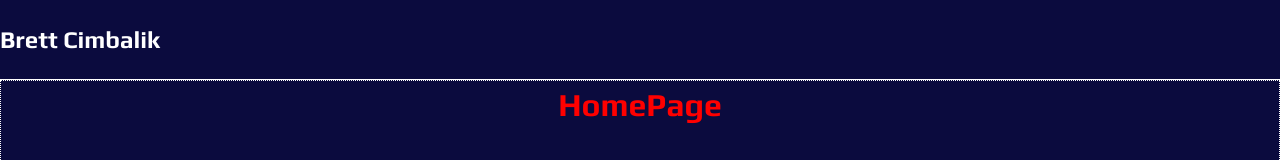
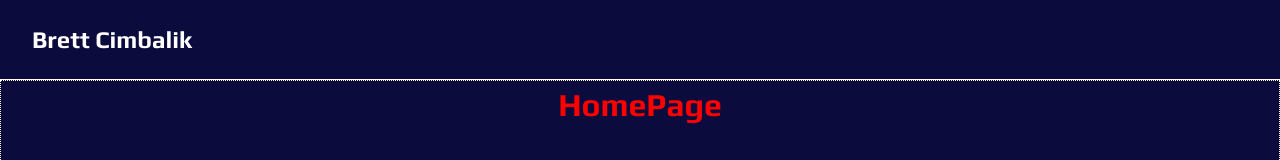
Before and after one commit to bcimbali/my-site-2, a Next.js app: page / in a window 1280 px wide. Shown: the top 160 px of the page. Built offline with nearby package versions, Linux system fonts and the light colour scheme.

Commit message:
feat(theme): add layout values to global theme

```diff
--- a/src/components/Navbar/index.tsx
+++ b/src/components/Navbar/index.tsx
@@ -3,16 +3,29 @@ import Link from 'next/link';
 
 const Logo = styled.h2``;
 
+const InnerNav = styled.div`
+  ${({ theme: { maxWidth } }) => css`
+    max-width: ${maxWidth};
+    width: 100%;
+  `}
+`;
+
 const OuterNav = styled.nav`
-  ${({ theme: { colors, mq, nav } }) => css`
+  ${({ theme: { colors, layout, mq, nav } }) => css`
     align-items: center;
     border-bottom: 1px solid ${colors.white};
     display: flex;
     height: ${nav.mobileNavHeight};
-    justify-content: space-between;
+    justify-content: center;
+    padding: 0 ${layout.xs.margin};
 
     ${mq('md')(`
       height: ${nav.desktopNavHeight};
+      padding: 0 ${layout.md.margin};
+    `)}
+
+    ${mq('xxl')(`
+      padding: 0 ${layout.xxl.margin};
     `)}
   `}
 `;
@@ -26,9 +39,11 @@ const StyledLink = styled(Link)`
 const Navbar = () => {
   return (
     <OuterNav>
-      <StyledLink href="/">
-        <Logo>Brett Cimbalik</Logo>
-      </StyledLink>
+      <InnerNav>
+        <StyledLink href="/">
+          <Logo>Brett Cimbalik</Logo>
+        </StyledLink>
+      </InnerNav>
     </OuterNav>
   );
 };
--- a/src/theme/index.js
+++ b/src/theme/index.js
@@ -49,6 +49,28 @@ const theme = {
     white: '#FFFFFF',
     yellow: '#ffef96'
   },
+  layout: {
+    xs: {
+      gutter: '24px',
+      margin: '24px',
+      numOfColumns: 4
+    },
+    md: {
+      gutter: '32px',
+      margin: '32px',
+      numOfColumns: 8
+    },
+    lg: {
+      gutter: '32px',
+      margin: '32px',
+      numOfColumns: 12
+    },
+    xxl: {
+      gutter: '40px',
+      margin: '40px',
+      numOfColumns: 12
+    }
+  },
   maxWidth: maxWidth,
   mq: mediaQueries,
   nav: {
```
